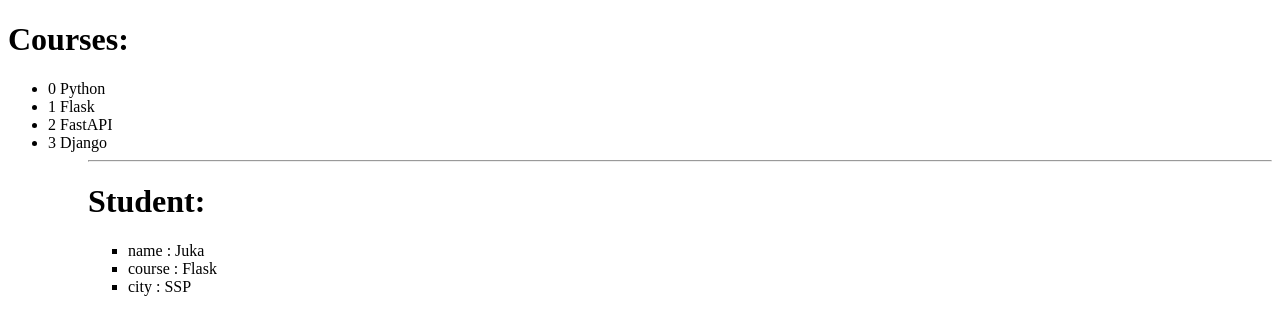
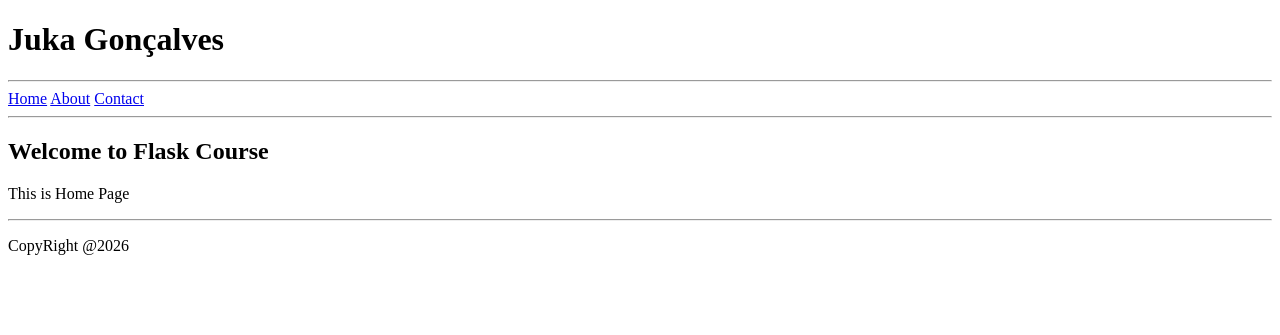
Before and after one commit to jukagoncalves/Flask-Tutorial, a Flask app: page / in a window 1280 px wide. Shown: the top 335 px of the page. Run offline with Flask 3, Linux system fonts and the light colour scheme.

Commit message:
Update template-inheritance

```diff
--- a/app.py
+++ b/app.py
@@ -4,19 +4,15 @@ app = Flask(__name__)
 
 @app.route("/")
 def home():
-    courses = [
-        "Python",
-        "Flask",
-        "FastAPI",
-        "Django"
-    ]
+    return render_template("index.html")
 
-    student = {
-        "name":"Juka",
-        "course":"Flask",
-        "city":"SSP"
-    }
-    return render_template("index.html", courses=courses,student=student)
+@app.route("/about")
+def about():
+    return render_template("about.html")
+
+@app.route("/contact")
+def contact():
+    return render_template("contact.html")
 
 if __name__ == "__main__":
     app.run(debug=True)
--- /dev/null
+++ b/templates/about.html
@@ -0,0 +1,4 @@
+{% extends "base.html" %}
+{% block content %}
+<h2>Aboute Page</h2>
+{% endblock %}
--- /dev/null
+++ b/templates/base.html
@@ -0,0 +1,28 @@
+<!DOCTYPE html>
+<html>
+<head>
+    <title> Hello World Page</title>
+</head>
+<body>
+    <header>
+        <h1>Juka Gonçalves</h1>
+    <hr>
+
+    <nav>
+        <a href="/">Home</a>
+        <a href="/about">About</a>
+        <a href="/contact">Contact</a>
+    </nav>
+    <hr>
+    </header>
+
+    {% block content %}
+
+    {% endblock %}
+    <hr>
+    <footer>
+        <p>CopyRight @2026</p>
+    </footer>
+
+</body>
+</html>
--- /dev/null
+++ b/templates/contact.html
@@ -0,0 +1,4 @@
+{% extends "base.html" %}
+{% block content %}
+<h2>Contact-us Page</h2>
+{% endblock %}
--- a/templates/index.html
+++ b/templates/index.html
@@ -1,24 +1,5 @@
-<!DOCTYPE html>
-<html>
-<head>
-    <title> Hello World Page</title>
-</head>
-<body>
-    <h1>Courses: </h1>
-    <ul>
-    {% for course in courses %}
-    <li>{{loop.index0}} {{course}}</li>
-    {% endfor %}
-    <ul>
-
-    <hr>
-
-    <h1>Student: </h1>
-    <ul>
-    {% for key,value in student.items() %}
-    <li>{{key}} : {{value}}</li>
-    {% endfor %}
-    <ul>
-
-</body>
-</html>
+{% extends "base.html" %}
+{% block content %}
+<h2>Welcome to Flask Course</h2>
+<p> This is Home Page</p>
+{% endblock %}
```
